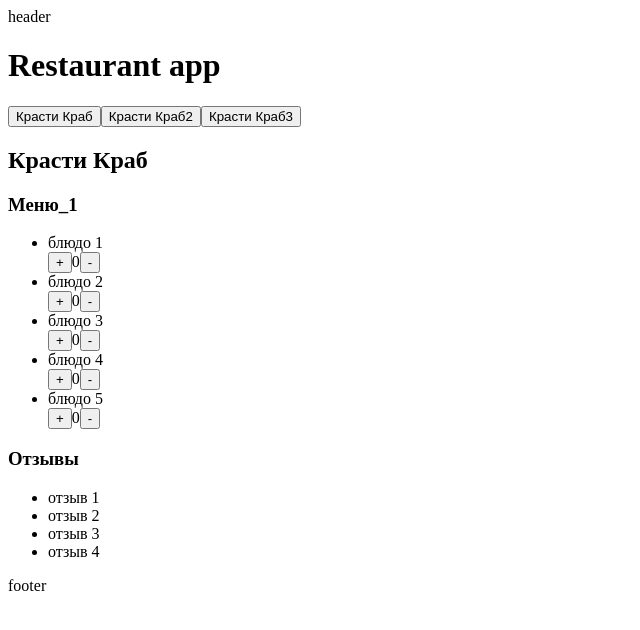
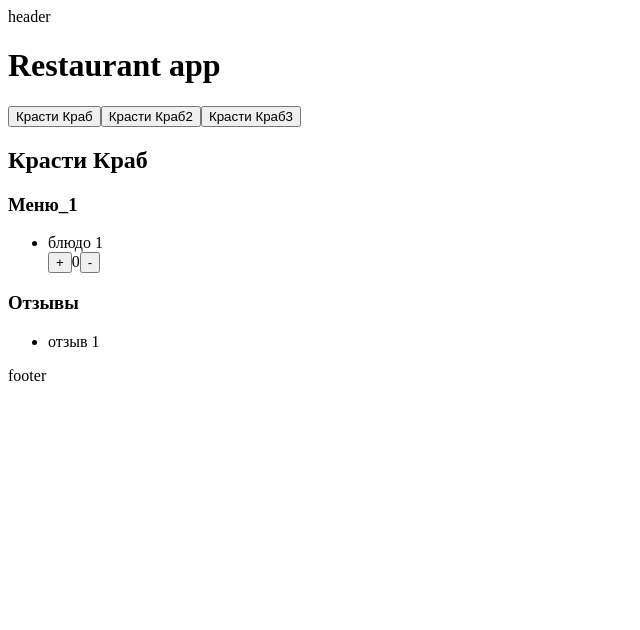
Before and after one commit to Vankir94/vite, a React (Vite) app: page / in a window 1280 px wide. Shown: the top 630 px of the page, without its empty margins (0-640 px from the left). Built offline with nearby package versions, Linux system fonts and the light colour scheme.

Commit message:
second homework

```diff
--- a/src/components/app/App.jsx
+++ b/src/components/app/App.jsx
@@ -1,12 +1,14 @@
 import {Layout} from "../layout/Layout";
-import {Tab} from "../tab/Tab";
+import {Tabs} from "../tabs/Tabs.jsx";
+import MY_RESTAURANTS from "../../materials/mock.js";
+import React from "react";
 
 export const App = ({title}) => {
     return (
         <Layout>
             <div>
                 <h1>{title}</h1>
-                <Tab />
+                <Tabs restaurants={MY_RESTAURANTS} />
             </div>
         </Layout>
     );
--- a/src/components/item/Item.jsx
+++ b/src/components/item/Item.jsx
@@ -5,7 +5,7 @@ export function Item({itemText , isCount}) {
     return (
         <>
             <li>{itemText}</li>
-            {isCount && <Count/>}
+            {isCount && <Count />}
         </>
     );
 };
--- a/src/components/list/List.jsx
+++ b/src/components/list/List.jsx
@@ -11,7 +11,7 @@ export function List({listName, list, isCount}) {
                 <>
                     <h3>{listName}</h3>
                     <ul>
-                        {list.map(dish => <Item itemText={dish} isCount={isCount}/>)}
+                        {list.map((dish, i) => <Item key={i} itemText={dish} isCount={isCount} />)}
                     </ul>
                 </>
             )}
--- a/src/components/tab/Tab.jsx
+++ /dev/null
@@ -1,30 +0,0 @@
-import React from "react";
-import MY_RESTAURANTS from "../../materials/mock.js";
-import {useTab} from "./use-tab.js";
-import {Restaurant} from "../restaurant/Restaurant.jsx";
-
-export function Tab() {
-    const {activeTab, handleTabClick} = useTab();
-    return (
-        <div>
-            {MY_RESTAURANTS.map(e => <button onClick={() => handleTabClick(e.id)}>{e.name}</button>)}
-            <>
-                {MY_RESTAURANTS.map((
-                    {
-                        name,
-                        menuName,
-                        listOfDishes,
-                        reviewName,
-                        listOfReviews,
-                        id
-                    }
-                ) => activeTab === id && <Restaurant id={id}
-                                                     name={name}
-                                                     menuName={menuName}
-                                                     listOfDishes={listOfDishes}
-                                                     reviewName={reviewName}
-                                                     listOfReviews={listOfReviews}/>)}
-            </>
-        </div>
-    );
-};
--- a/src/components/tab/use-tab.js
+++ /dev/null
@@ -1,19 +0,0 @@
-import {useState, useCallback} from "react";
-import MY_RESTAURANTS from "../../materials/mock.js";
-
-export const useTab = () => {
-    const [activeTab, setActiveTab]  = useState(MY_RESTAURANTS[0].id);
-
-    const handleTabClick = useCallback(id => {
-        setActiveTab(currentId => {
-            if (currentId === id) {
-                return currentId;
-            }
-            return id;
-        })
-    }, [activeTab]);
-    return {
-        activeTab,
-        handleTabClick
-    };
-}
--- /dev/null
+++ b/src/components/tabs/Tabs.jsx
@@ -0,0 +1,20 @@
+import React from "react";
+import MY_RESTAURANTS from "../../materials/mock.js";
+import {useActiveTab} from "./use-active-tab.js";
+import {Restaurant} from "../restaurant/Restaurant.jsx";
+
+export function Tabs({restaurants}) {
+    const {activeTab, handleTabClick} = useActiveTab(restaurants);
+    const activeRestaurant = restaurants.find(r => r.id === activeTab);
+
+    return (
+        <div>
+            {restaurants.map(rest => (
+                <button onClick={() => handleTabClick(rest.id)}>{rest.name}</button>
+            ))}
+            {activeRestaurant && (
+                <Restaurant {...activeRestaurant} key={activeTab} />
+            )}
+        </div>
+    );
+};
--- /dev/null
+++ b/src/components/tabs/use-active-tab.js
@@ -0,0 +1,12 @@
+import {useState} from "react";
+
+export const useActiveTab = restaurants => {
+    const [activeTab, setActiveTab] = useState(restaurants?.[0]?.id ?? 0);
+
+    const handleTabClick = id => setActiveTab(currentId => currentId === id ? currentId:  id);
+
+    return {
+        activeTab,
+        handleTabClick
+    };
+}
--- a/src/materials/mock.js
+++ b/src/materials/mock.js
@@ -6,16 +6,9 @@ const MY_RESTAURANTS = [
         reviewName: 'Отзывы',
         listOfDishes: [
             'блюдо 1',
-            'блюдо 2',
-            'блюдо 3',
-            'блюдо 4',
-            'блюдо 5',
         ],
         listOfReviews: [
             'отзыв 1',
-            'отзыв 2',
-            'отзыв 3',
-            'отзыв 4',
         ]
     },
     {
@@ -26,15 +19,10 @@ const MY_RESTAURANTS = [
         listOfDishes: [
             'блюдо 1',
             'блюдо 2',
-            'блюдо 3',
-            'блюдо 4',
-            'блюдо 5',
         ],
         listOfReviews: [
             'отзыв 1',
             'отзыв 2',
-            'отзыв 3',
-            'отзыв 4',
         ]
     },
     {
```
